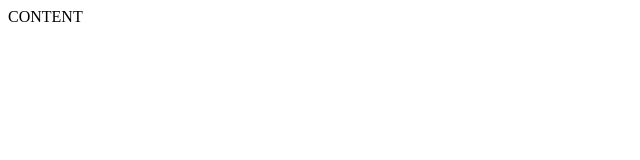
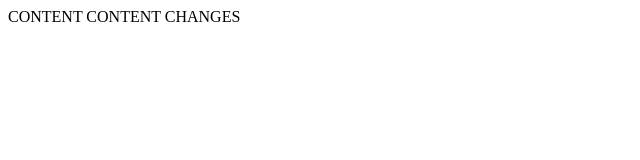
Before and after one commit to einored/1_demo, a website: page index.html in a window 1280 px wide. Shown: the whole page, without its empty margins (0-640 px from the left). Drawn offline with Linux system fonts and the light colour scheme.

Commit message:
Add content

```diff
--- a/index.html
+++ b/index.html
@@ -10,6 +10,7 @@
 
 <body>
     CONTENT
+    CONTENT CHANGES
 </body>
 
 </html>
```
